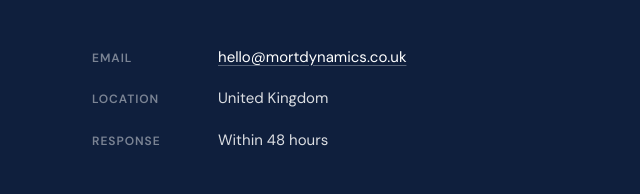
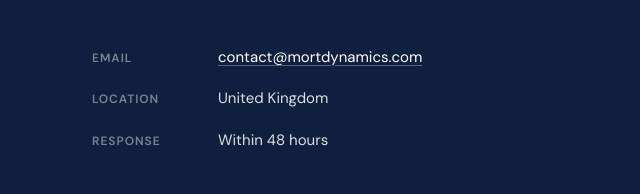
Before and after one commit to Morticuss/mortdynamics-site, a plain HTML site: page index.html in a window 1280 px wide. Shown: the part 4899-5093 px from the top of the page, 22-662 px from the left. Drawn offline with Linux system fonts and the light colour scheme.

Commit message:
Update contact email address in index.html

```diff
--- a/index.html
+++ b/index.html
@@ -960,7 +960,7 @@
       <div class="contact-detail-row">
         <span class="contact-detail-label">Email</span>
         <span class="contact-detail-value">
-          <a href="mailto:hello@mortdynamics.co.uk">hello@mortdynamics.co.uk</a>
+          <a href="mailto:contact@mortdynamics.com">contact@mortdynamics.com</a>
         </span>
       </div>
 
@@ -976,7 +976,7 @@
     </div>
 
     <div class="fade-up">
-      <a href="mailto:hello@mortdynamics.co.uk" class="contact-cta-btn">Send email</a>
+      <a href="mailto:contact@mortdynamics.com" class="contact-cta-btn">Send email</a>
       <span class="contact-fine-print">
         Payment via UK bank transfer. Terms agreed before work begins.
       </span>
```
